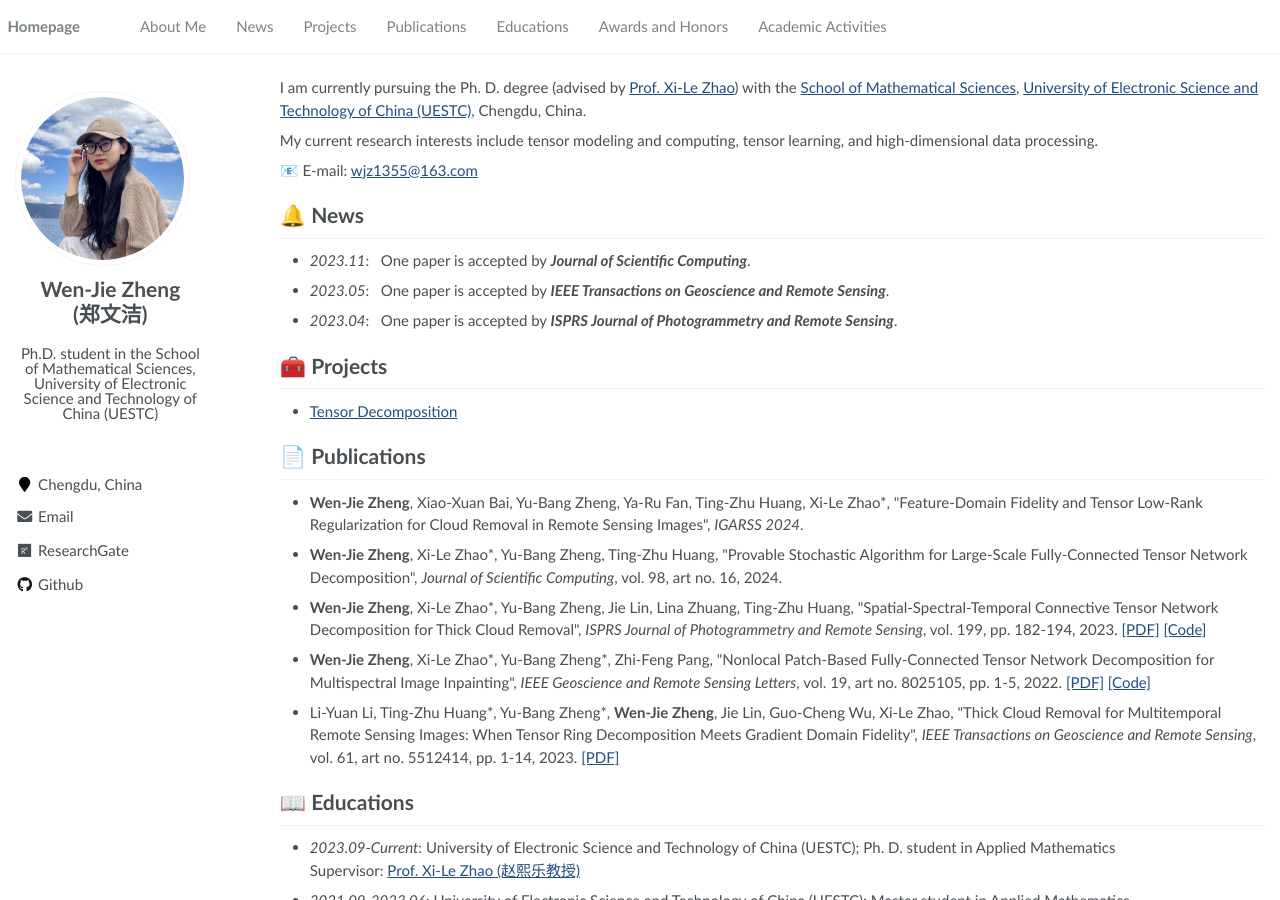
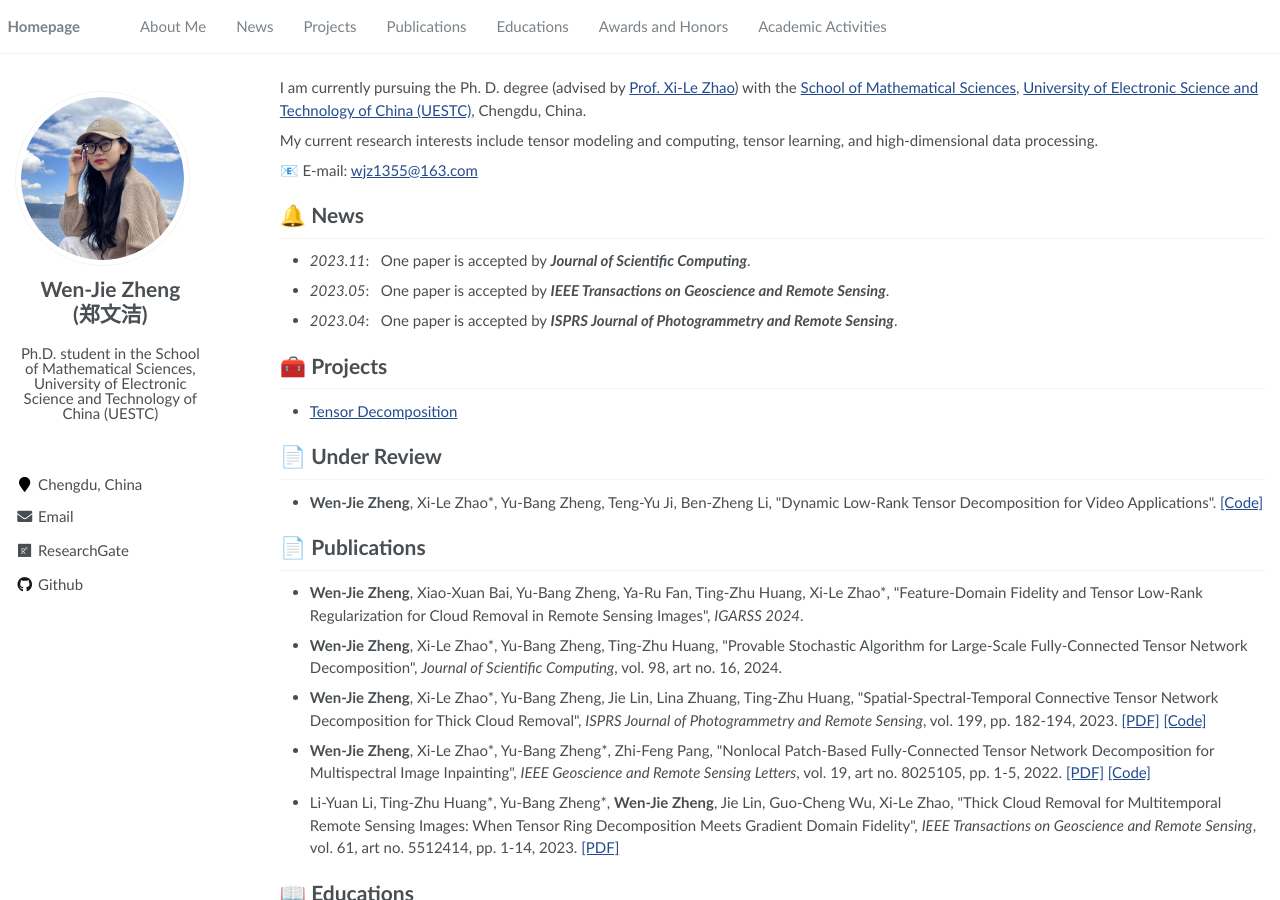
Before and after one commit to wjz1355/wjz1355.github.io, a Jekyll site: the page built from pages/about.md, in a window 1280 px wide and 900 px high. Built offline with Jekyll 4.4.1, drawn with Linux system fonts in a browser that asks for light colours; a script that is not in the unit is left out.

Commit message:
Update about.md

```diff
--- a/pages/about.md
+++ b/pages/about.md
@@ -34,6 +34,8 @@ My current research interests include tensor modeling and computing, tensor lear
 
 -  [Tensor Decomposition](https://github.com/zhaoxile/reproducible-tensor-completion-state-of-the-art)
 
+# 📄 Under Review
+- **Wen-Jie Zheng**, Xi-Le Zhao\*, Yu-Bang Zheng, Teng-Yu Ji, Ben-Zheng Li, \"Dynamic Low-Rank Tensor Decomposition for Video Applications\". [[Code]](https://github.com/zhaoxile/SSTC_CR)
 
 # 📄 Publications
 
```
